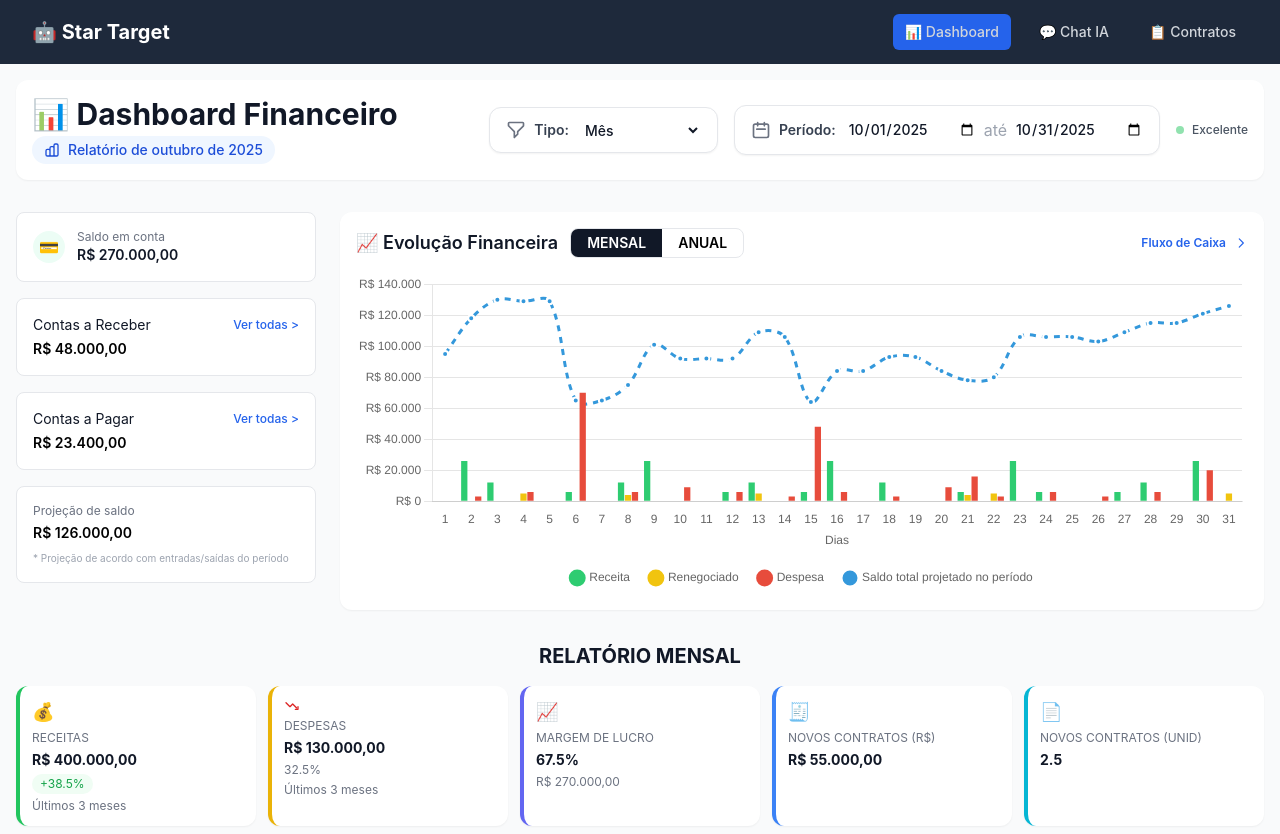
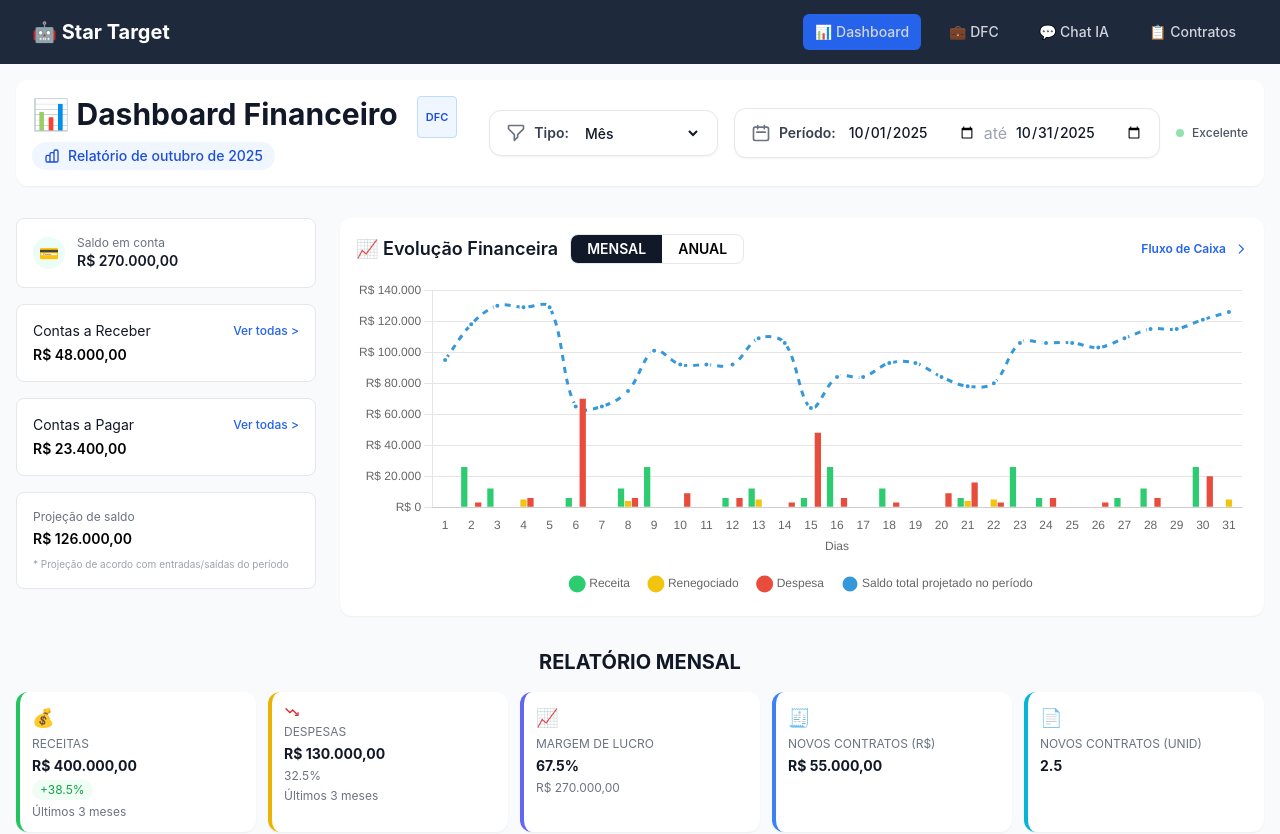
Before and after one commit to arthurbowens/ia-financeira-erp, an Angular app: page /dashboard in a window 1280 px wide. Shown: the top 834 px of the page. Built offline with nearby package versions, Linux system fonts and the light colour scheme.

Commit message:
eat(nav): adicionar atalho DFC no cabeçalho para Fluxo de Caixa Inserido link “DFC” entre Dashboard e Chat IA (desktop e mobile) Navegação aponta para /fluxo-caixa

```diff
--- a/src/app/app.component.html
+++ b/src/app/app.component.html
@@ -15,6 +15,11 @@
                routerLinkActive="active"
                class="text-gray-300 hover:text-white px-3 py-2 rounded-md text-sm font-medium transition-colors">
               📊 Dashboard
+            </a>
+            <a routerLink="/fluxo-caixa"
+               routerLinkActive="active"
+               class="text-gray-300 hover:text-white px-3 py-2 rounded-md text-sm font-medium transition-colors">
+              💼 DFC
             </a>
             <a routerLink="/chat"
                routerLinkActive="active"
@@ -56,6 +61,13 @@
             <span class="text-xl mr-3">📊</span>
             <span>Dashboard</span>
           </a>
+          <a routerLink="/fluxo-caixa"
+             (click)="closeMobileMenu()"
+             routerLinkActive="active"
+             class="text-gray-300 hover:text-white hover:bg-slate-600 block px-3 py-3 rounded-md text-base font-medium transition-all duration-200 flex items-center">
+            <span class="text-xl mr-3">💼</span>
+            <span>DFC</span>
+          </a>
           <a routerLink="/chat"
              (click)="closeMobileMenu()"
              routerLinkActive="active"
--- a/src/app/components/dashboard/dashboard.component.html
+++ b/src/app/components/dashboard/dashboard.component.html
@@ -3,7 +3,12 @@
     <div class="dashboard-card bg-white rounded-xl shadow-sm p-4 mb-8">
       <div class="flex flex-col sm:flex-row sm:items-center sm:justify-between">
         <div>
-          <h1 class="text-3xl font-bold text-gray-900 mb-2 sm:mb-0">📊 Dashboard Financeiro</h1>
+          <h1 class="text-3xl font-bold text-gray-900 mb-2 sm:mb-0">📊 Dashboard Financeiro
+            <a routerLink="/fluxo-caixa"
+               class="ml-3 align-middle inline-flex items-center px-2 py-0.5 text-[11px] font-semibold text-primary-700 bg-primary-50 border border-primary-200 rounded hover:bg-primary-100 hover:text-primary-800">
+              DFC
+            </a>
+          </h1>
           <div class="flex items-center gap-2 mt-1">
             <div class="flex items-center gap-2 bg-blue-50 text-blue-700 px-3 py-1 rounded-full text-sm font-medium">
               <svg class="w-4 h-4" fill="none" stroke="currentColor" viewBox="0 0 24 24">
```
